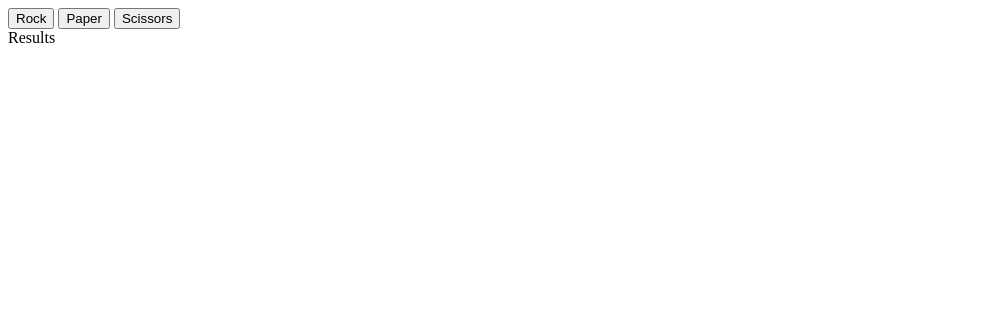
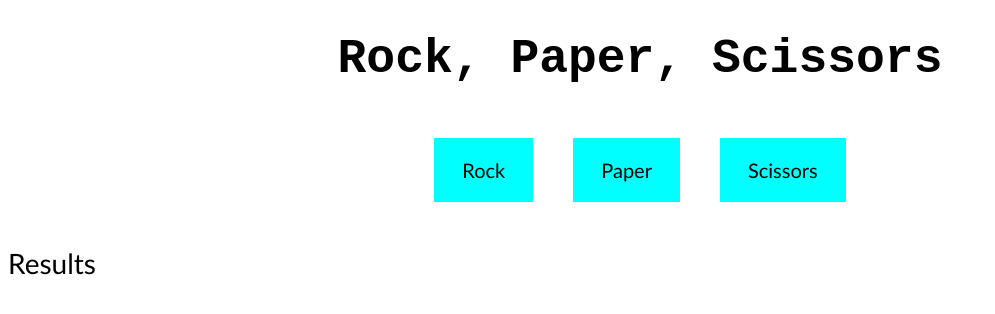
Before and after one commit to arghya2801/odin-rock-paper-scissors, a plain HTML site: page index.html in a window 1280 px wide. Shown: the whole page, without its empty margins (0-995 px from the left). Drawn offline with Linux system fonts and the light colour scheme.

Commit message:
Added CSS, modified JS innerHTML to h2 instead of p for results

```diff
--- a/index.html
+++ b/index.html
@@ -4,14 +4,18 @@
     <meta charset="UTF-8">
     <meta name="viewport" content="width=device-width, initial-scale=1.0">
     <title>Rock Paper Scissors</title>
+    <link rel="stylesheet" href="style.css">
 </head>
 <body>
-    <button id="rock">Rock</button>
-    <button id="paper">Paper</button>
-    <button id="scissor">Scissors</button>
+    <h1>Rock, Paper, Scissors</h1>
+    <div class="button_container">
+        <button id="rock">Rock</button>
+        <button id="paper">Paper</button>
+        <button id="scissor">Scissors</button>
+    </div>
 
     <div id="results">
-        Results
+        <h2>Results</h1>
     </div>
 
     <script src="rock_paper_scissors.js"></script>
--- a/rock_paper_scissors.js
+++ b/rock_paper_scissors.js
@@ -70,7 +70,7 @@ function playGame(){
 
 function displayScore(){
     resultsDiv.innerHTML = `
-    <p>Result</p>
+    <h2>Results</h1>
     <p>Player Score: ${human_score}</p>
     <p>Computer Score: ${computer_score}</p>
     `
@@ -82,7 +82,7 @@ function displayScore(){
         }
 
         resultsDiv.innerHTML = `
-        <p>Final Result</p>
+        <h2>Final Result</h2>
         <p>Player Score: ${human_score}</p>
         <p>Computer Score: ${computer_score}</p>
         `
--- /dev/null
+++ b/style.css
@@ -0,0 +1,32 @@
+h1 {
+    text-align: center;
+    font-family: 'Courier New', Courier, monospace;
+    font-size: 48px;
+}
+
+button {
+    margin: 20px;
+    padding: 20px 28px 20px 28px;
+    background-color: aqua;
+    border: 2px;
+    border-color: black;
+    font-size: 20px;
+    font-family:'Gill Sans', 'Gill Sans MT', Calibri, 'Trebuchet MS', sans-serif;
+}
+
+.button_container {
+    display: flex;
+    align-items: center;
+    justify-content: center;
+}
+
+#results {
+    font-size: 20px;
+    font-family: 'Courier New', Courier, monospace;
+}
+
+#results > h2 {
+    font-size: 28px;
+    font-family:'Gill Sans', 'Gill Sans MT', Calibri, 'Trebuchet MS', sans-serif;
+    font-weight: 100;
+}
```
